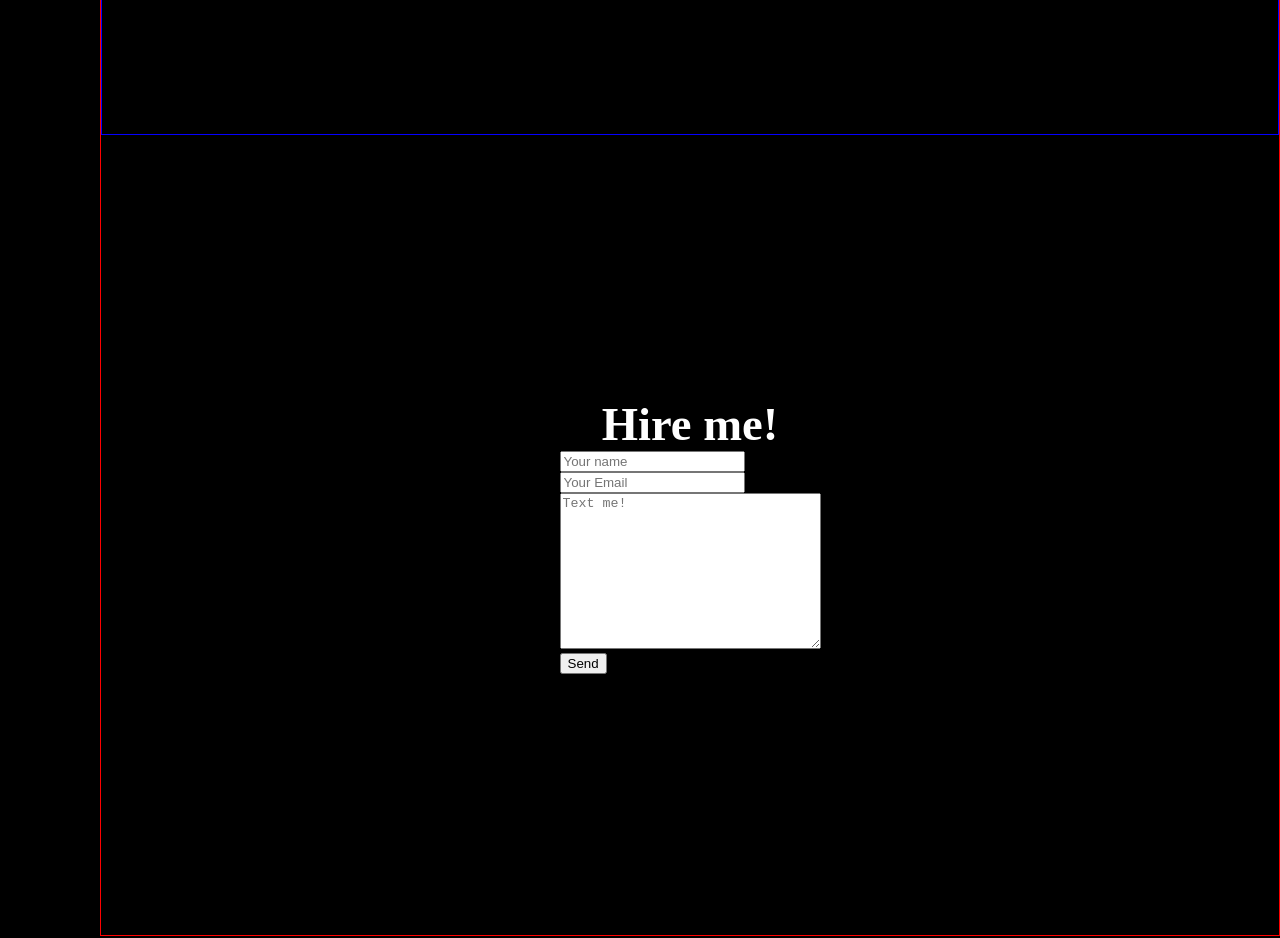
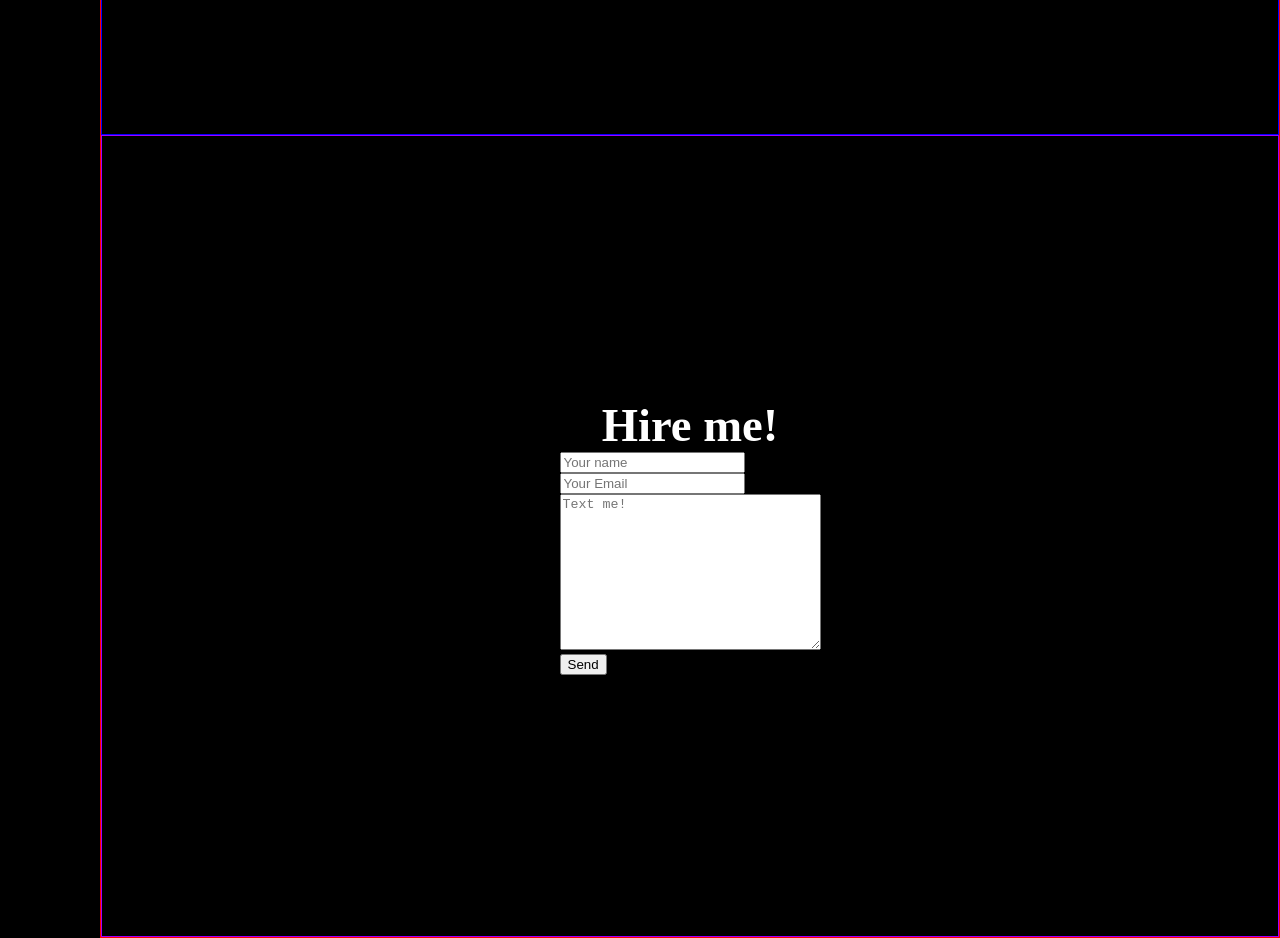
Before and after one commit to ma-xlo/ma-xlo.github.io, a plain HTML site: page index.html in a window 1280 px wide. Shown: the part 3260-4198 px from the top of the page. Drawn offline with Linux system fonts and the light colour scheme.

Commit message:
testing again, but now, in the dev branch

```diff
--- a/css/style.css
+++ b/css/style.css
@@ -71,14 +71,9 @@ main .home-section {
 
 }
 
-.home-section, .about-section, .projects-section,
-.services-section, .hire-me-section{
-    height: 100vh;
-}
-
-
 .hire-me-section {
     display: flex;
+    border: 1px solid rgb(157, 0, 255);
     flex-direction: column;
     justify-content: center;
     align-items: center;
@@ -88,6 +83,11 @@ main .home-section {
     display: flex;
     flex-direction: row;
 
+}
+
+.home-section, .about-section, .projects-section,
+.services-section, .hire-me-section{
+    height: 100vh;
 }
 
 h1{
```
